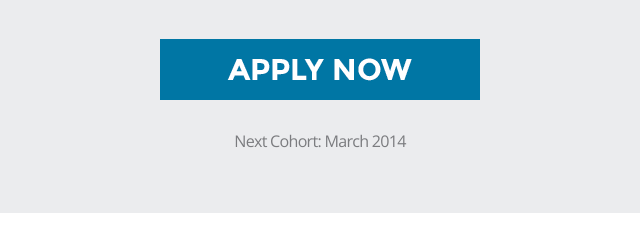
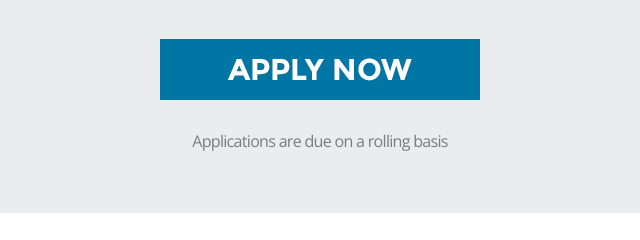
Before and after one commit to smithtim108/a100, a plain HTML site: page index.html in a window 1280 px wide. Shown: the part 3520-3760 px from the top of the page, 320-960 px from the left. Drawn offline with nearby package versions, Linux system fonts and the light colour scheme.

Commit message:
Changed Cohort
Change application date to “Applications are due on a rolling basis”

```diff
--- a/index.html
+++ b/index.html
@@ -423,7 +423,7 @@
 				</div>
 			</div>
 			<div class="col-xs-4 col-xs-offset-4">
-				<p class="textLightBG topMargin centered">Next Cohort: March 2014</p>
+				<p class="textLightBG topMargin centered">Applications are due on a rolling basis</p>
 			</div>
 		</div>
 	</section>
```
